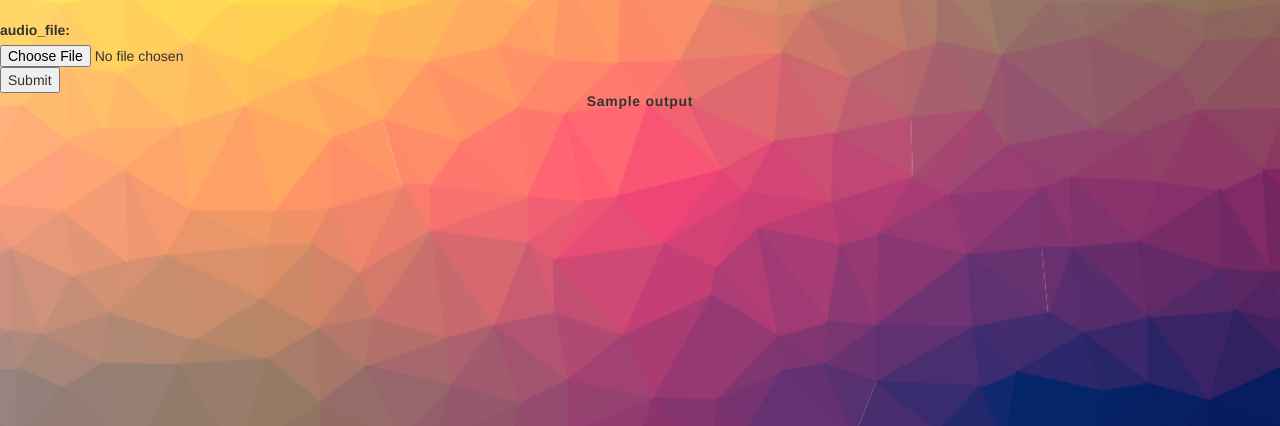
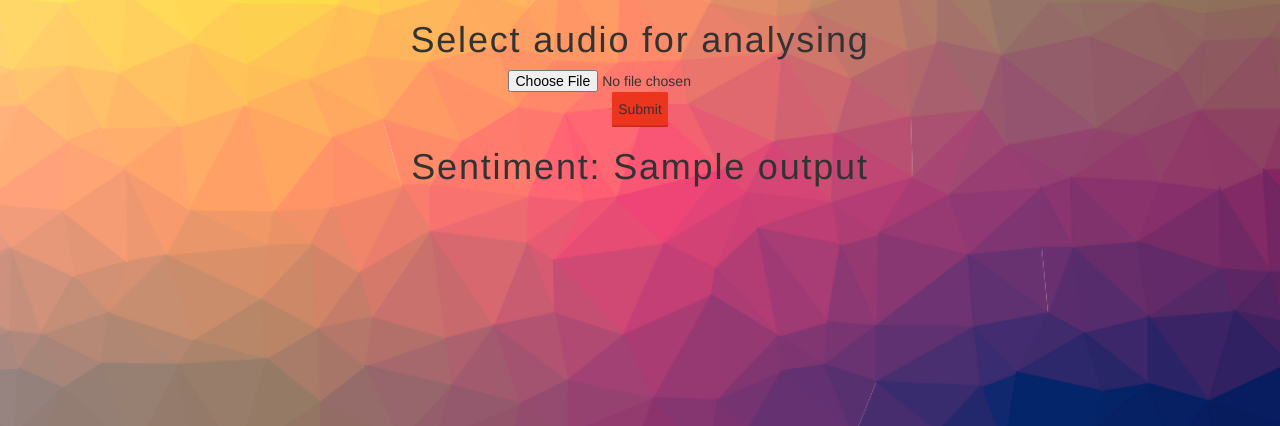
Before and after one commit to Gaurav-jaybhay/Audio_Sentiment_Analysis, a Django app: template WebApp/templates/analyzePage.html in a window 1280 px wide. Shown: the part 62-488 px from the top of the page. Run offline with Django 3.2, Linux system fonts and the light colour scheme; tables that the repository leaves empty hold one stand-in row (values such as "Sample post"); the template is opened without the code that fills it: values that come from a table or form of the project are taken from there, most other values are stand-ins (such as "Sample title", 1, 10 or a date in 2020); some libraries are stand-ins or nearby versions.

Commit message:
final commit

```diff
--- a/WebApp/WebApp/settings.py
+++ b/WebApp/WebApp/settings.py
@@ -122,3 +122,7 @@ STATICFILES_DIRS = (
 )
 
 STATIC_ROOT = os.path.join(BASE_DIR, 'staticfiles')
+
+MEDIA_ROOT = os.path.join(BASE_DIR, 'media')
+
+MEDIA_URL = '/media/'
--- a/WebApp/WebApp/urls.py
+++ b/WebApp/WebApp/urls.py
@@ -16,8 +16,14 @@ Including another URLconf
 
 from django.contrib import admin
 from django.urls import path, include
+from django.conf import settings
+from django.conf.urls.static import static
+
 
 urlpatterns = [
     path('admin/', admin.site.urls),
     path('', include('website.urls')),
 ]
+
+if settings.DEBUG:
+    urlpatterns += static(settings.MEDIA_URL, document_root=settings.MEDIA_ROOT)
--- a/WebApp/static/css/style.css
+++ b/WebApp/static/css/style.css
@@ -48,6 +48,12 @@ h2 {
   text-transform: uppercase;
 }
 
+h3 {
+  font-style: normal;
+  text-align: center;
+  font-weight: bold;
+}
+
 red {
   color: red;
 }
@@ -75,6 +81,7 @@ button {
   color:#ffffff;
   font-weight: bold;
   font-size: 1.5rem;
+
 }
 
 button:hover, button:focus {
@@ -133,3 +140,12 @@ li {
 #audio {
     text-align: center;
   }
+
+.form-flex {
+  display: flex;
+  align-items: center;
+  flex-direction: column;
+  flex-wrap: nowrap;
+  justify-content: space-around;
+  align-self: center;
+}
--- a/WebApp/templates/about.html
+++ b/WebApp/templates/about.html
@@ -2,9 +2,12 @@
 <html lang="en">
 <head>
     <meta charset="UTF-8">
-    <title>Title</title>
+    <title>About</title>
+    <link rel="stylesheet" href="/static/css/style.css">
 </head>
 <body>
 {% include "menu.html" with active_tab='About' %}
+<h3>This website analyse sentiments of Audio data and also helps to record audio</h3>
+
 </body>
 </html>
--- a/WebApp/templates/analyzePage.html
+++ b/WebApp/templates/analyzePage.html
@@ -6,16 +6,12 @@
     {% include "menu.html" with active_tab='Analyze' %}
 </head>
 <body>
-<form method="post">
+<h1>Select audio for analysing</h1>
+<form class="form-flex" method="post" enctype="multipart/form-data">
     {% csrf_token %}
-{#    Audio File: <input type="file" name="audio_file">#}
-{#    <input type="submit" name="submit_button" value="Run">#}
-    {{ form }}
-    <input type="submit" name="submit_button" value="Submit">
+    <input type="file" name="document">
+    <button type="submit">Submit</button>
 </form>
-<p>{{ output }}</p>
-
-
-
+<h1>Sentiment: {{ output }} </h1>
 </body>
 </html>
--- a/WebApp/templates/menu.html
+++ b/WebApp/templates/menu.html
@@ -12,7 +12,7 @@
 <nav class="navbar navbar-default">
   <div class="container-fluid">
     <div class="navbar-header">
-      <a class="navbar-brand" href="#">Audio Sentiment Analysis</a>
+      <a class="navbar-brand" href="{% url 'Analyze' %}">Audio Sentiment Analysis</a>
     </div>
     <ul class="nav navbar-nav">
       <li class='{% if active_tab == 'Analyze' %}active{% endif %}'><a href="{% url 'Analyze' %}">Analyze</a></li>
--- a/WebApp/website/form.py
+++ b/WebApp/website/form.py
@@ -2,4 +2,4 @@ from django import forms
 
 
 class AudioForm(forms.Form):
-    audio = forms.FileField(label="audio_file")
+    audio = forms.FileField(label="Audio File")
```
Also changed, not shown: WebApp/website/views.py (+12 -13 lines), WebApp/website/urls.py (line endings or trailing spaces), 1 other file.
